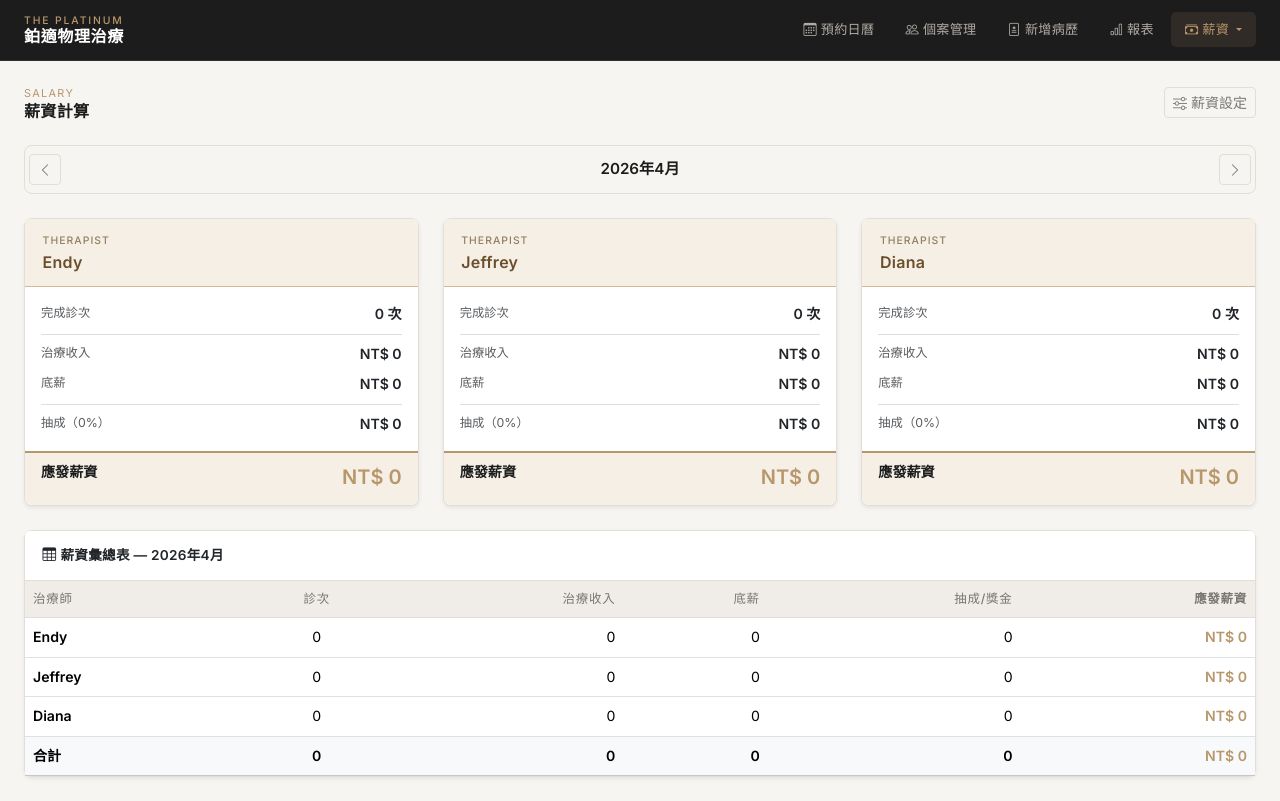
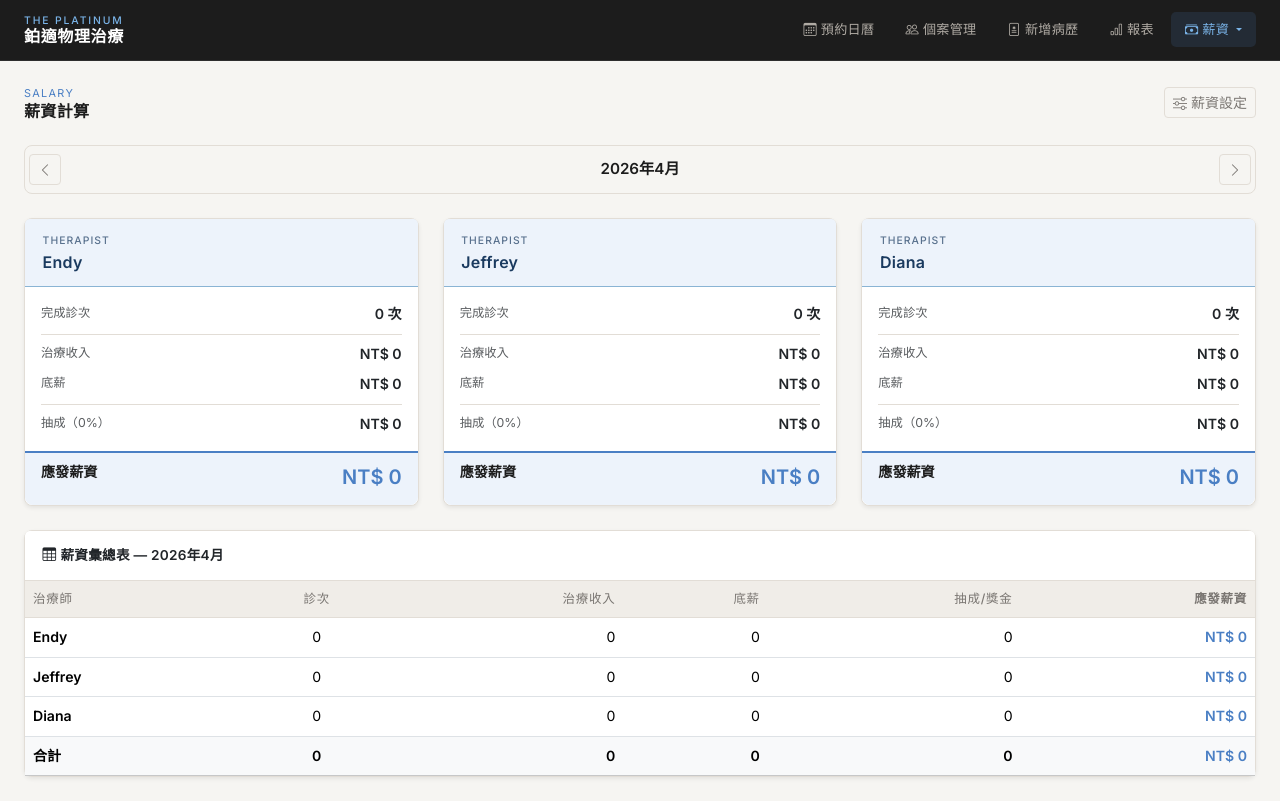
Before and after one commit to endyphysio11/Claude-test, a Flask app: page /salary in a window 1280 px wide. Run offline with Flask 3, Linux system fonts and the light colour scheme; data comes from the database, SQL or seed files in the repository; data that the repository does not hold is empty.

Commit message:
Update brand colors from warm gold to steel blue to match official website
Replaces the gold (#b8976c) accent color throughout the design system with
the brand's steel/navy blue (#4a7fc4) as seen on theplatinumphysio.com.
Updates CSS variables, hardcoded rgba values, nav active states, and card
header text colors to match the actual brand palette.

https://claude.ai/code/session_014R95gaWctWUV2uzQfvnF7o

```diff
--- a/clinic/static/style.css
+++ b/clinic/static/style.css
@@ -1,9 +1,9 @@
 /* ── Design tokens ───────────────────────────────────── */
 :root {
   --dark:        #1c1c1c;
-  --gold:        #b8976c;
-  --gold-light:  #f5efe6;
-  --gold-mid:    #d4b896;
+  --gold:        #4a7fc4;
+  --gold-light:  #edf3fb;
+  --gold-mid:    #8ab4d4;
   --bg:          #f6f5f2;
   --white:       #ffffff;
   --text:        #2a2a2a;
@@ -47,7 +47,7 @@ body {
 .brand-en {
   font-size: 0.65rem;
   letter-spacing: 0.18em;
-  color: var(--gold);
+  color: #7ab4e8;
   font-weight: 500;
   text-transform: uppercase;
 }
@@ -72,8 +72,8 @@ body {
   background: rgba(255,255,255,0.06);
 }
 .nav-item-link.active {
-  color: var(--gold) !important;
-  background: rgba(184,151,108,0.12);
+  color: #7ab4e8 !important;
+  background: rgba(74,127,196,0.15);
 }
 
 /* ── Cards ───────────────────────────────────────────── */
@@ -94,7 +94,7 @@ body {
 .card-header.gold-header {
   background: var(--gold-light);
   border-bottom: 1px solid var(--gold-mid);
-  color: #6b4f2a;
+  color: #1a3a5f;
 }
 
 /* ── Buttons ─────────────────────────────────────────── */
@@ -116,8 +116,8 @@ body {
   font-weight: 500;
 }
 .btn-gold:hover {
-  background-color: #a2845c;
-  border-color: #a2845c;
+  background-color: #3a6aaa;
+  border-color: #3a6aaa;
   color: var(--white);
 }
 .btn-success {
@@ -269,7 +269,7 @@ body {
 
 /* ── Alert overrides ─────────────────────────────────── */
 .alert-success { background: #eef5ee; border-color: #b5d4b5; color: #2d5a2d; }
-.alert-warning { background: var(--gold-light); border-color: var(--gold-mid); color: #6b4f2a; }
+.alert-warning { background: var(--gold-light); border-color: var(--gold-mid); color: #1a3a5f; }
 
 /* ── Page headings ───────────────────────────────────── */
 .page-title {
@@ -359,7 +359,7 @@ body {
 }
 
 /* Today highlight */
-.fc .fc-day-today { background: rgba(184,151,108,0.05) !important; }
+.fc .fc-day-today { background: rgba(74,127,196,0.05) !important; }
 
 /* Non-business shade */
 .fc .fc-non-business { background: rgba(0,0,0,0.02); }
@@ -393,7 +393,7 @@ body {
 }
 
 /* Selection highlight */
-.fc .fc-highlight { background: rgba(184,151,108,0.18); }
+.fc .fc-highlight { background: rgba(74,127,196,0.18); }
 
 /* Scrollbar */
 .fc-scroller::-webkit-scrollbar { width: 4px; }
```
